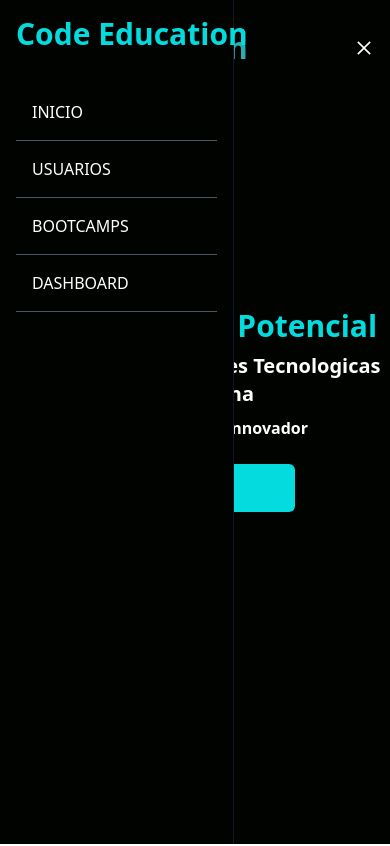
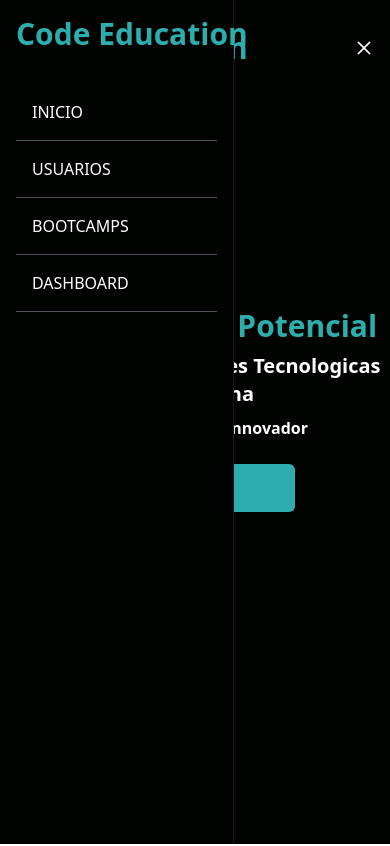
Before and after one commit to EvCasProtege/INCA-FSJ-25-MOD3-T4, a React (Vite) app: page / in a window 390 px wide. Shown: the top 846 px of the page. Built offline with nearby package versions, Linux system fonts and the light colour scheme.

Commit message:
cambio de nombre de rama

```diff
--- a/src/components/landing/Info.jsx
+++ b/src/components/landing/Info.jsx
@@ -5,10 +5,10 @@ const info = () => {
     <div className='text-white'>
     <div className='max-w-[800px] mt-[-96px] w-full h-screen mx-auto text-center flex flex-col justify-center'>
 
-        <h1 className='text-[#04dbde] md:text-6xl sm:text-4xl text-3xl font-bold md:py-6 '>Desbloquea tu Potencial</h1>
+        <h1 className='text-[#2eadaf] md:text-6xl sm:text-4xl text-3xl font-bold md:py-6 '>Desbloquea tu Potencial</h1>
         <p className=' md:text-3xl sm:text-2xl text-xl  font-bold p-2 '>Aprende las habilidades Tecnologicas del mañana</p>
        <div><p className='font-bold'>Rapido, Flexible e Innovador</p></div>
-    <button className='bg-[#04dbde] w-[200px] rounded-md font-medium my-6 mx-auto py-3'>Registrate</button>
+    <button className='bg-[#2eadaf] w-[200px] rounded-md font-medium my-6 mx-auto py-3'>Registrate</button>
 
     </div>
     </div>
--- a/src/components/landing/Navbar.jsx
+++ b/src/components/landing/Navbar.jsx
@@ -25,7 +25,7 @@ const Navbar = () => {
 {!nav ? <AiOutlineClose size={20}/> : <AiOutlineMenu size={20} />}
     </div>
     <div className={!nav ? 'fixed left-0 top-0 w-[60%] h-full border-r border-r-gray-900 bg-[#000300]': 'fixed left-[-100%]'}>
-    <h1 className='w-full text-3xl font-bold text-[#04dbde] m-4'> Code Education</h1>
+    <h1 className='w-full text-3xl font-bold text-[#2eadaf] m-4'> Code Education</h1>
         <ul className='uppercase p-4 '>
         <li className='p-4 border-b border-gray-600'>Inicio</li>
         <li className='p-4 border-b border-gray-600'>Usuarios</li>
```
